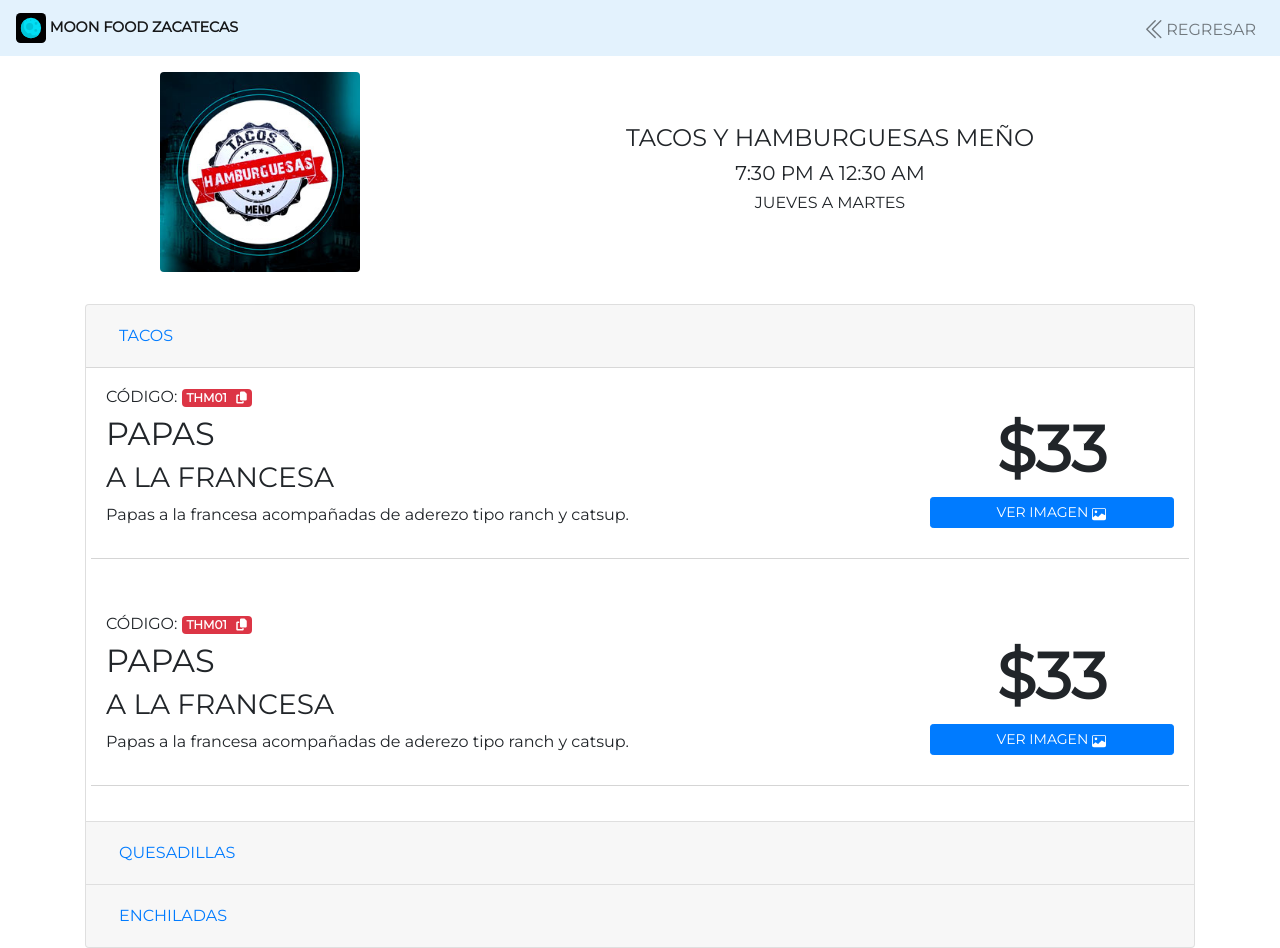
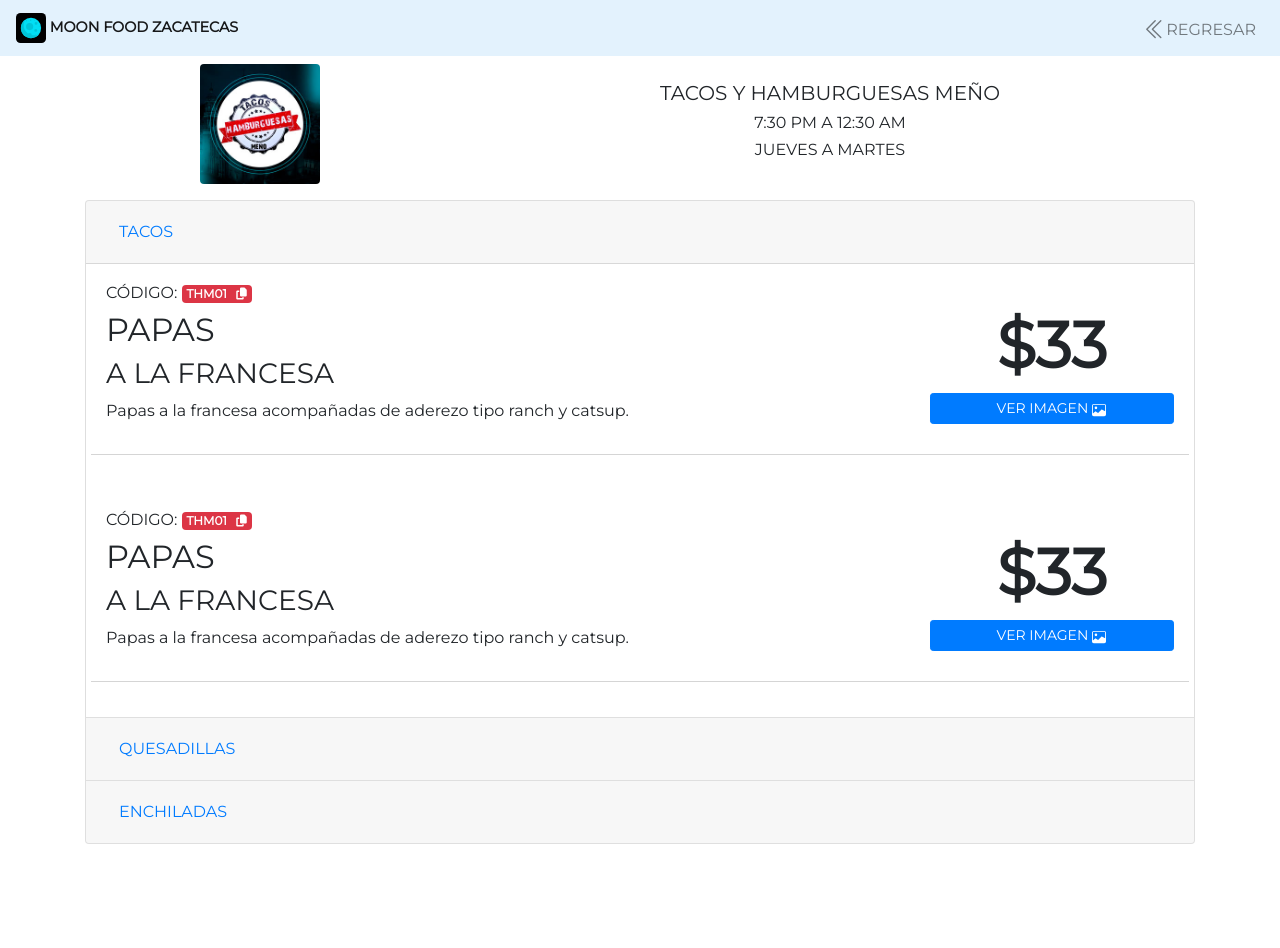
Before and after one commit to vadaju-start/moonfoodzacatecas, a plain HTML site: page pag/thmeno.html in a window 1280 px wide. After the commit the page ends 852 px from the top, so only its background shows below. Drawn offline with nearby package versions, Linux system fonts and the light colour scheme; some packages are replaced by stand-ins of ours; a script that the page names is missing.

Commit message:
se hizo mas pequeno el logo y texto

```diff
--- a/js/portapapeles.js
+++ b/js/portapapeles.js
@@ -1,4 +1,4 @@
-new Clipboard('.copiar');
+// new Clipboard('.copiar');
 
 // var clipboard = new Clipboard('foo');
 
--- a/pag/thmeno.html
+++ b/pag/thmeno.html
@@ -80,13 +80,13 @@
 	<!-- logo, nombre y horario -->
 	<div class="container">
 		<div class="row">
-			<div class="col-md-4 mb-3 mt-3">
-				<div class="logo-negocio"><img src="../img/thm01/sitio-logo-tacos-hamburguesas-meno.jpg" class="rounded mx-auto d-block" width="200" alt=""></div>
+			<div class="col-md-4 mb-2 mt-2">
+				<div class="logo-negocio"><img src="../img/thm01/sitio-logo-tacos-hamburguesas-meno.jpg" class="rounded mx-auto d-block" width="120" alt=""></div>
 			</div>
-			<div class="col-md-8 mb-3 mt-3">
+			<div class="col-md-8 mb-2 mt-2">
 				<div class="contenedor-datos-negocio">
-					<div class="nombre-negocio"><h4>TACOS Y HAMBURGUESAS MEÑO</h4></div>
-					<div class="horario-negocio"><h5>7:30 PM A 12:30 AM</h5></div>
+					<div class="nombre-negocio"><h5>TACOS Y HAMBURGUESAS MEÑO</h5></div>
+					<div class="horario-negocio"><h6>7:30 PM A 12:30 AM</h6></div>
 					<div class="dias-negocio"><h6>JUEVES A MARTES</h6></div>
 				</div>
 			</div>
@@ -97,7 +97,7 @@
 	<!-- MENU RESTAURANTE -->
 	<div class="container">
 		<div class="row">
-			<div class="col mt-3 mb-3">
+			<div class="col mt-2 mb-2">
 				<div class="accordion" id="accordionExample">
 					<div class="card">
 						<div class="card-header" id="headingOne">
@@ -262,8 +262,8 @@
 	<script src="https://code.jquery.com/jquery-3.5.1.slim.min.js" integrity="sha384-DfXdz2htPH0lsSSs5nCTpuj/zy4C+OGpamoFVy38MVBnE+IbbVYUew+OrCXaRkfj" crossorigin="anonymous"></script>
     <script src="https://cdn.jsdelivr.net/npm/popper.js@1.16.1/dist/umd/popper.min.js" integrity="sha384-9/reFTGAW83EW2RDu2S0VKaIzap3H66lZH81PoYlFhbGU+6BZp6G7niu735Sk7lN" crossorigin="anonymous"></script>
 	<script src="../js/bootstrap.js"></script>
-	<script src="../js/clipboard.js"></script>
-	<script src="../js/portapapeles.js"></script>
+	<!-- <script src="../js/clipboard.js"></script>
+	<script src="../js/portapapeles.js"></script> -->
 
 </body>
 </html>
```
